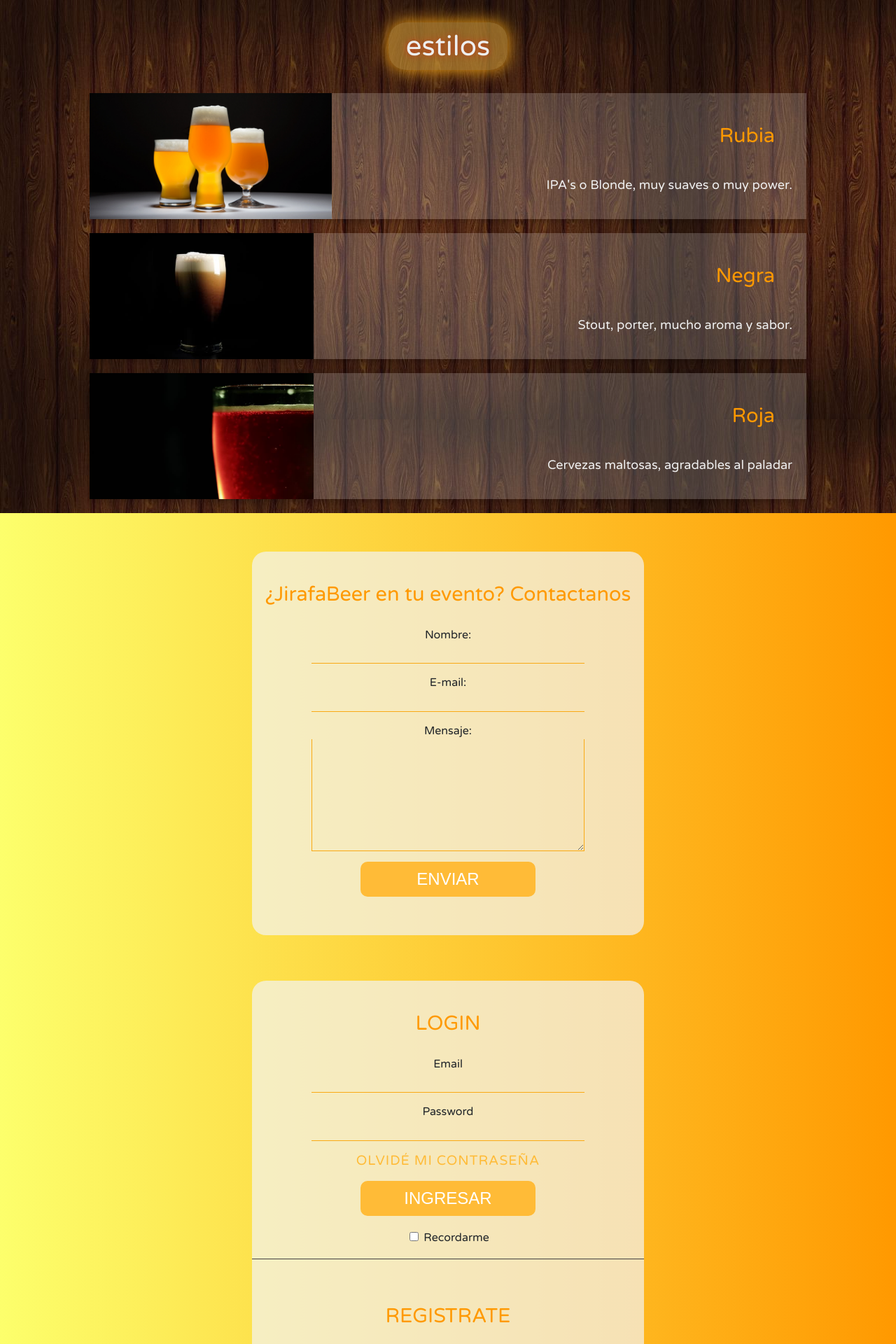
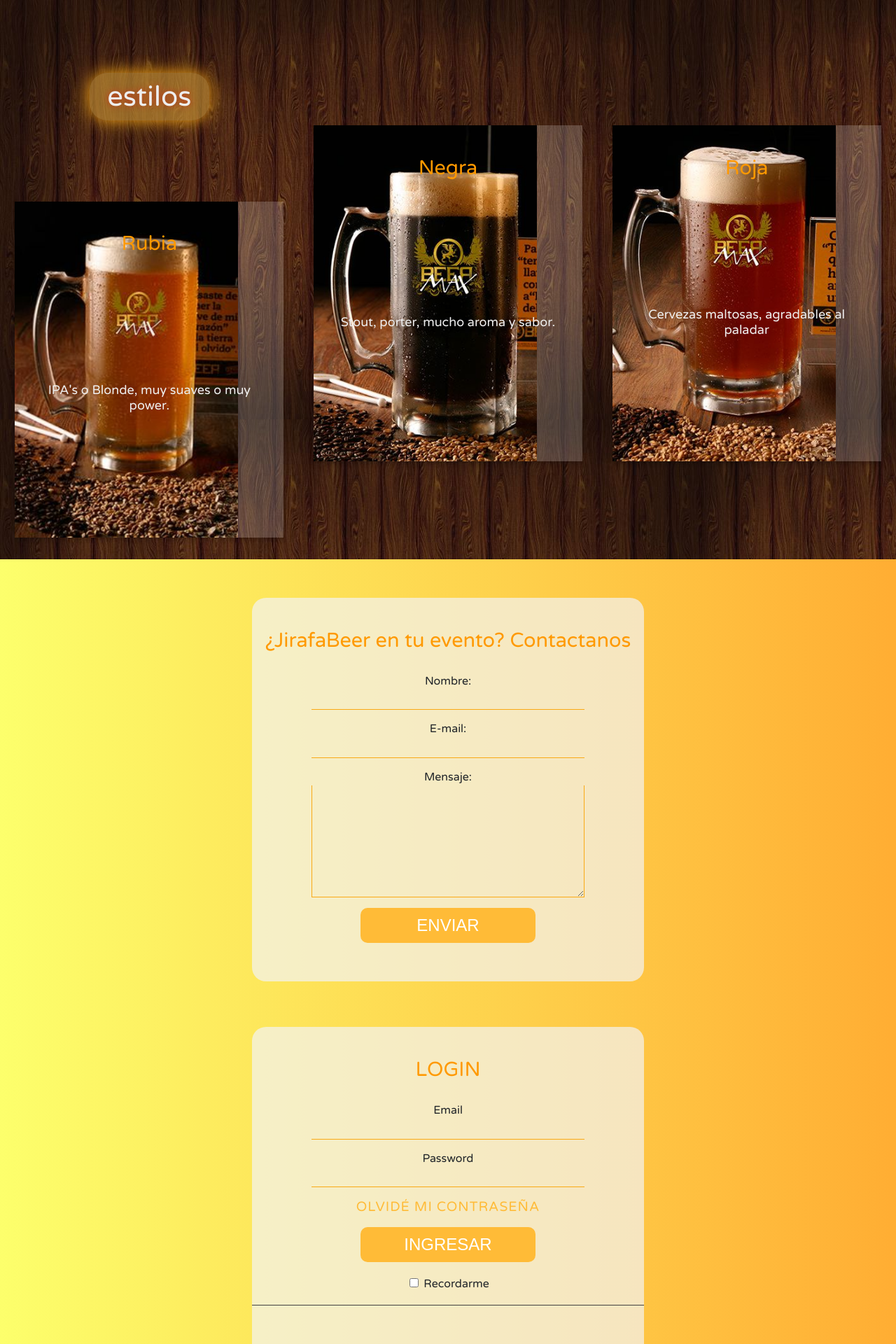
Before and after one commit to carigonz/jirafaBeer1, a PHP site: page / in a window 1280 px wide. Shown: the part 1601-3521 px from the top of the page at 70% size. Run offline with PHP 8.4, Linux system fonts and the light colour scheme; some libraries are stand-ins or nearby versions; some web fonts are replaced.

Commit message:
primer maqueta stilos desktop

```diff
--- a/index.html
+++ b/index.html
@@ -3,7 +3,7 @@
 <head>
   <meta charset="utf-8">
   <meta http-equiv="X-UA-Compatible" content="IE=edge">
-  <title>jiraffabBrewHouse</title>
+  <title>jirafa BrewHouse</title>
   <meta name="viewport" content="width=device-width, initial-scale=1">
   <link rel="stylesheet" type="text/css" media="screen" href="styles.css">
   <link rel="stylesheet" href="https://use.fontawesome.com/releases/v5.8.1/css/all.css" integrity="sha384-50oBUHEmvpQ+1lW4y57PTFmhCaXp0ML5d60M1M7uH2+nqUivzIebhndOJK28anvf" crossorigin="anonymous">
@@ -38,12 +38,11 @@
         </section>
         <section id="section-nosotros">
             <div class="nosotros">
-
                 <p><h1 class="title-princ">Nosotros</h1>¡Hablemos de cervezas! Somos una cervecería que hace <em>cerveza de garage</em>, ¿Qué significa esto? Somos un emprendimiento de dos amigos que les gusta el mundo de la cerveza, tenemos nuestra fábrica en nuestro garage.. y muchas ganas de aprender. Las recetas de todas nuestras birras se encuentran en linea. ¿Estas comenzando y tenes dudas? <a style="color:#ffbb37" href="#section-contact">No dudes en contactarnos</a> </p>
             </div>
         </section>
         <section id="section-estilos">
-          <div class="class-container">
+          <div class="container-styles">
             <h1 class="title-princ">estilos</h1>
               <div style="background-image:url(IMG/rubia2.jpg)" class="card">
                   <h1>Rubia</h1>
@@ -54,6 +53,19 @@
                   <p class="title">Stout, porter, mucho aroma y sabor.</p>
                 </div>
                 <div style="background-image:url(IMG/roja2.jpg)" class="card">
+                  <h1>Roja</h1>
+                  <p class="title">Cervezas maltosas, agradables al paladar</p>
+                </div>
+                    <!-- cards desktop -->
+                <div style="background-image:url(IMG/rubia.jpg)" class="card-desktop">
+                  <h1>Rubia</h1>
+                  <p class="title">IPA's o Blonde, muy suaves o muy power.</p>
+                </div>
+                <div style="background-image:url(IMG/negra.jpg)" class="card-desktop">
+                  <h1>Negra</h1>
+                  <p class="title">Stout, porter, mucho aroma y sabor.</p>
+                </div>
+                <div style="background-image:url(IMG/roja.jpg)" class="card-desktop">
                   <h1>Roja</h1>
                   <p class="title">Cervezas maltosas, agradables al paladar</p>
                 </div>
--- a/styles.css
+++ b/styles.css
@@ -278,7 +278,7 @@ h1 {
 /* form contacto */
 
 #section-contact{
-  background-image: linear-gradient(to right,rgba(251, 255, 23, 0.637), rgba(255, 153, 0,1))
+  background-image: linear-gradient(to right,rgba(251, 255, 23, 0.637), rgba(255, 153, 0,0.8))
 }
 .contacto{
   max-width: 560px;
@@ -456,7 +456,7 @@ label #msg{
   overflow: hidden;
   background-image: url(IMG/madera.jpg);
 }
-.class-container{
+.container-styles{
   width: 100vw;
   float: left;
   display: flex;
@@ -466,7 +466,9 @@ label #msg{
   justify-content: space-around;
   align-items: center;
 }
-
+.card-desktop{
+  display: none;
+}
 .card {
   box-shadow: 0 4px 8px 0 rgba(0, 0, 0, 0.2);
   background-color: rgba(238, 238, 238, 0.2);
@@ -515,7 +517,7 @@ button:hover, a:hover {
   overflow: hidden;
   height: auto;
   padding: 0;
-  border-radius: 0 0 20px 20px;
+  border-radius: 0 0 10px 10px;
   background-color: rgba(238, 238, 238, 0.8)
 }
 .sidebar ul {
@@ -547,5 +549,47 @@ label[for=abrir-cerrar]{
   padding: 7.5px 16px;
 }
 
+/* estilos */
 
+.container-styles{
+  position: relative;
+  top: 30px;
+  height: 100vh;
 }
+
+.container-styles .title-princ{
+  position: static;
+  display: block;
+  flex-direction: row;
+}
+.card{
+  display: none;
+}
+.card-desktop {
+  box-shadow: 0 4px 8px 0 rgba(0, 0, 0, 0.2);
+  background-color: rgba(238, 238, 238, 0.2);
+  background-size: contain;
+  background-repeat: no-repeat;
+  text-align: center;
+  margin-bottom: 20px;
+  padding: 20px;
+  display: flex;
+  justify-content: space-around;
+  flex-wrap: wrap;
+  flex-direction: row;
+  width: 30vw;
+  height: 60vh;
+}
+.card h1{
+  text-align: right;
+  padding:0 25px;
+  margin-right: 0;
+  font-weight: normal;
+}
+.title {
+  display: block;
+  width: 100%;
+  color: #efefef;
+  font-size: 18px;
+}
+}
```
